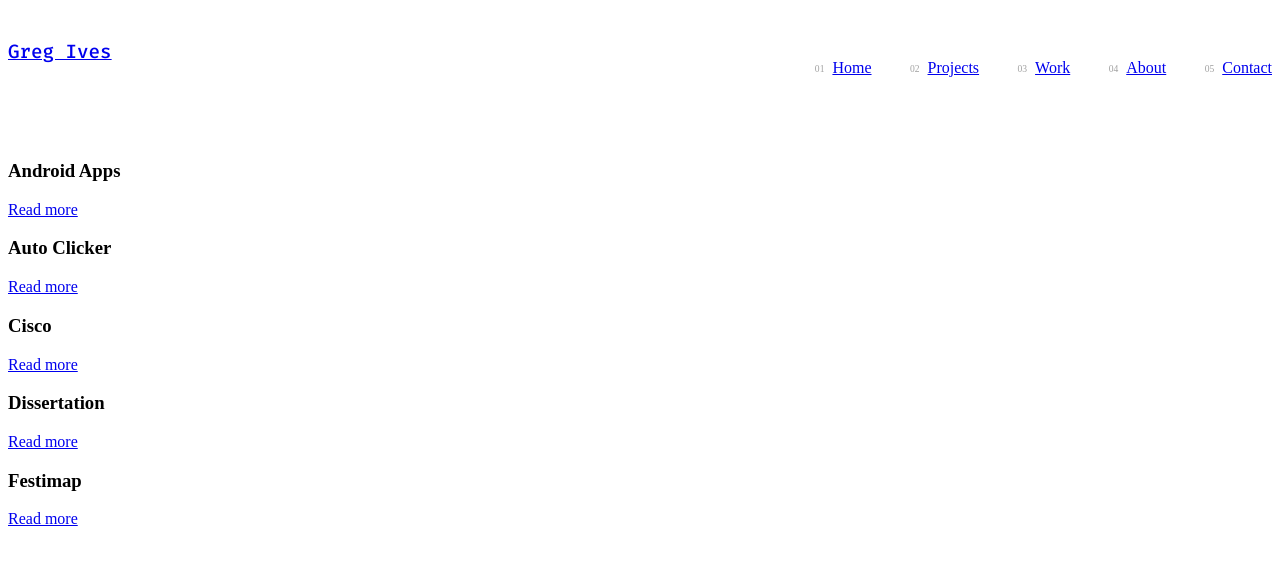
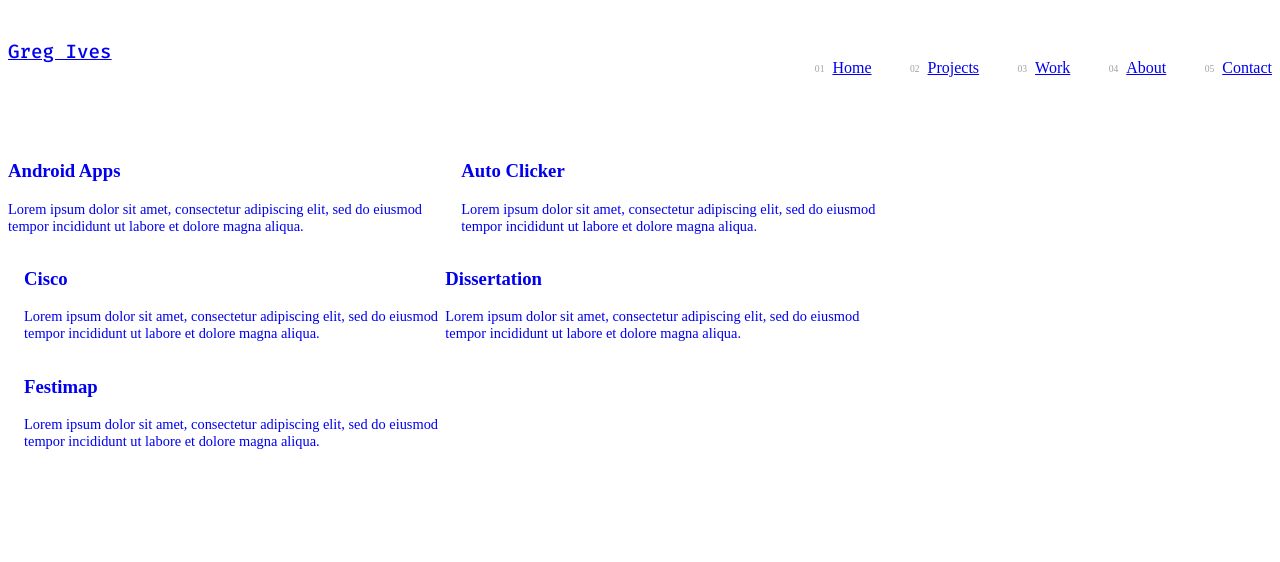
Before and after one commit to gregives/gregives.co.uk, a Nuxt app: page /projects in a window 1280 px wide. Shown: the top 562 px of the page. Built offline with nearby package versions, Linux system fonts and the light colour scheme.

Commit message:
Add description to projects

```diff
--- a/pages/projects/android-apps.vue
+++ b/pages/projects/android-apps.vue
@@ -6,7 +6,9 @@
 export default {
   data() {
     return {
-      title: 'Android Apps'
+      title: 'Android Apps',
+      description:
+        'Lorem ipsum dolor sit amet, consectetur adipiscing elit, sed do eiusmod tempor incididunt ut labore et dolore magna aliqua.'
     }
   }
 }
--- a/pages/projects/auto-clicker.vue
+++ b/pages/projects/auto-clicker.vue
@@ -6,7 +6,9 @@
 export default {
   data() {
     return {
-      title: 'Auto Clicker'
+      title: 'Auto Clicker',
+      description:
+        'Lorem ipsum dolor sit amet, consectetur adipiscing elit, sed do eiusmod tempor incididunt ut labore et dolore magna aliqua.'
     }
   }
 }
--- a/pages/projects/cisco.vue
+++ b/pages/projects/cisco.vue
@@ -7,7 +7,9 @@ export default {
   data() {
     return {
       title: 'Cisco University Challenge',
-      shortTitle: 'Cisco'
+      shortTitle: 'Cisco',
+      description:
+        'Lorem ipsum dolor sit amet, consectetur adipiscing elit, sed do eiusmod tempor incididunt ut labore et dolore magna aliqua.'
     }
   }
 }
--- a/pages/projects/dissertation.vue
+++ b/pages/projects/dissertation.vue
@@ -7,7 +7,9 @@ export default {
   data() {
     return {
       title: 'Computer Vision System for a Chess-Playing Robot',
-      shortTitle: 'Dissertation'
+      shortTitle: 'Dissertation',
+      description:
+        'Lorem ipsum dolor sit amet, consectetur adipiscing elit, sed do eiusmod tempor incididunt ut labore et dolore magna aliqua.'
     }
   }
 }
--- a/pages/projects/festimap.vue
+++ b/pages/projects/festimap.vue
@@ -6,7 +6,9 @@
 export default {
   data() {
     return {
-      title: 'Festimap'
+      title: 'Festimap',
+      description:
+        'Lorem ipsum dolor sit amet, consectetur adipiscing elit, sed do eiusmod tempor incididunt ut labore et dolore magna aliqua.'
     }
   }
 }
--- a/pages/projects/index.vue
+++ b/pages/projects/index.vue
@@ -1,8 +1,10 @@
 <template>
-  <div class="container">
+  <div id="projects" class="container">
     <div v-for="project in projects" :key="project.title">
-      <h3>{{ title(project) }}</h3>
-      <nuxt-link :to="link(project)">Read more</nuxt-link>
+      <nuxt-link :to="link(project)">
+        <h3>{{ title(project) }}</h3>
+        <p>{{ project.description }}</p>
+      </nuxt-link>
     </div>
   </div>
 </template>
@@ -42,13 +44,59 @@ export default {
 }
 </script>
 
-<style lang="scss" scoped>
-.container {
+<style lang="scss">
+@import '~/assets/sass/_variables';
+
+#projects {
   display: flex;
   flex-wrap: wrap;
+  flex-direction: row;
 
   > div {
     width: 100%;
+
+    @media (min-width: $break-sm) {
+      width: 50%;
+
+      &:nth-child(2n) {
+        padding-left: 1rem;
+      }
+
+      &:nth-child(2n + 1) {
+        padding-right: 1rem;
+      }
+    }
+
+    @media (min-width: $break-lg) {
+      width: 1/3 * 100%;
+
+      &:nth-child(3n) {
+        padding-left: 1rem;
+        padding-right: 0;
+      }
+
+      &:nth-child(3n + 1) {
+        padding-left: 0;
+        padding-right: 1rem;
+      }
+
+      &:nth-child(3n + 2) {
+        padding-left: 1rem;
+        padding-right: 1rem;
+      }
+    }
+
+    a {
+      padding: 0;
+      margin: 0;
+      position: relative;
+      text-decoration: none;
+      white-space: initial;
+    }
+
+    p {
+      font-size: 90%;
+    }
   }
 }
 </style>
```
